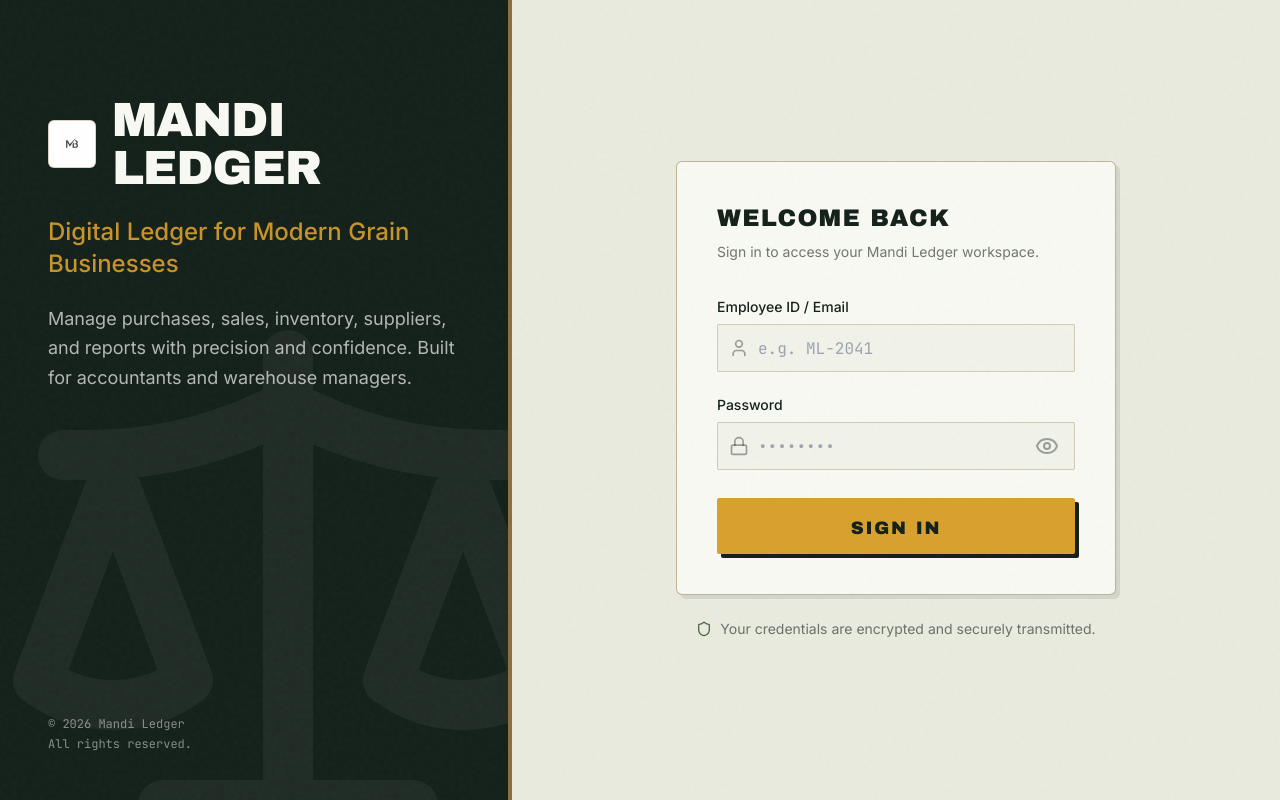
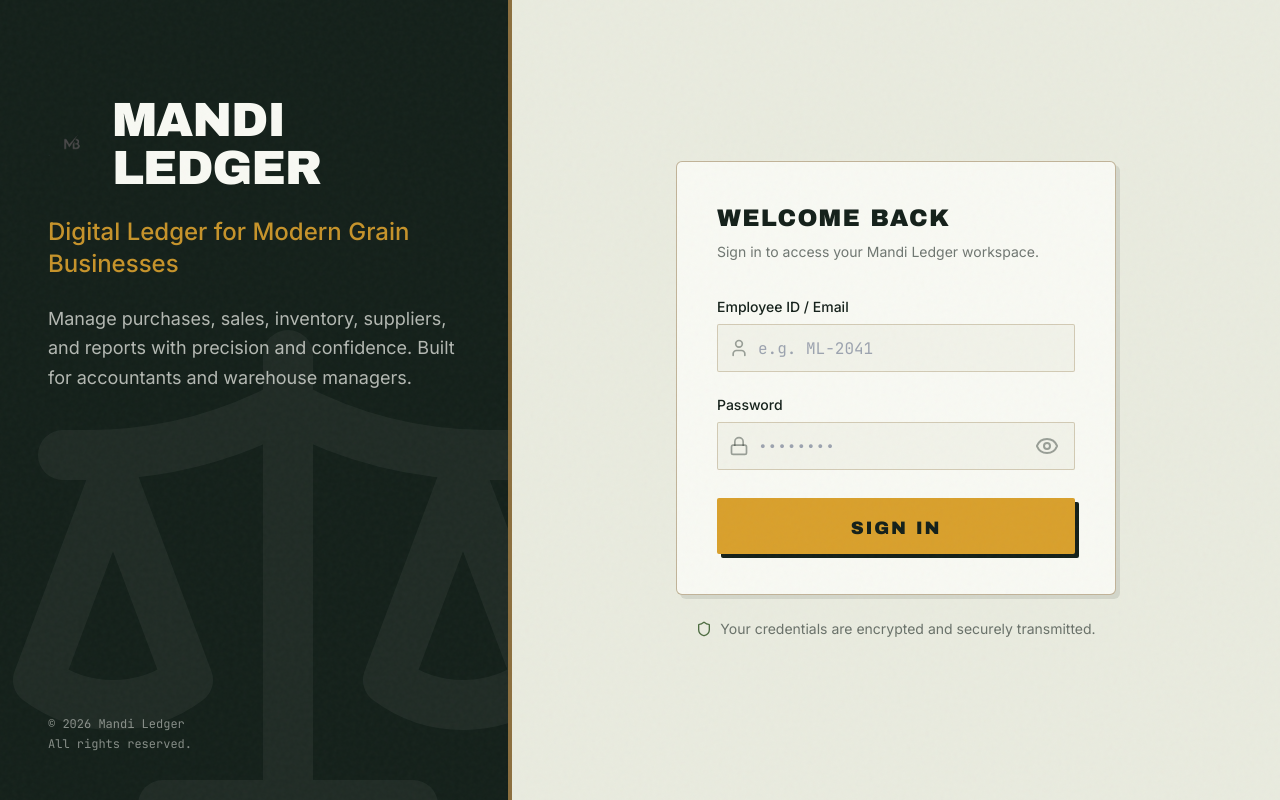
Before and after one commit to SanjayMuthuswamy/mandi-ledger, a React (Vite) app: page /login in a window 1280 px wide. Built offline with nearby package versions, Linux system fonts and the light colour scheme; no server answers.

Commit message:
style: remove background, padding, and border styles from logo to render it fully transparent

```diff
--- a/src/components/layout/AppLayout.tsx
+++ b/src/components/layout/AppLayout.tsx
@@ -94,7 +94,7 @@ function LedgerIndex() {
       {/* Desktop Sidebar */}
       <nav className="hidden md:flex w-56 border-r border-brass/20 flex-col pt-8 pb-8 h-full bg-stone overflow-y-auto hide-scrollbar">
         <div className="px-8 mb-10 flex flex-col gap-3">
-          <img src="/logo.png" alt="Logo" className="w-14 h-14 object-contain bg-white rounded-md p-1 border border-brass/20" />
+          <img src="/logo.png" alt="Logo" className="w-14 h-14 object-contain" />
           <h2 className="font-display text-ink uppercase tracking-tight text-xl drop-shadow-stamp origin-left inline-block">Ledger Index</h2>
         </div>
         <div className="flex-1 flex flex-col gap-1 pb-4">
--- a/src/pages/Login.tsx
+++ b/src/pages/Login.tsx
@@ -75,7 +75,7 @@ export function Login() {
           className="relative z-10 mt-12"
         >
           <div className="flex items-center gap-4 mb-6">
-            <img src="/logo.png" alt="Logo" className="w-12 h-12 object-contain bg-white rounded-md p-1 border border-brass/30" />
+            <img src="/logo.png" alt="Logo" className="w-12 h-12 object-contain" />
             <h1 className="font-display text-4xl xl:text-5xl uppercase tracking-tight drop-shadow-stamp">
               Mandi Ledger
             </h1>
@@ -106,7 +106,7 @@ export function Login() {
         >
           {/* Mobile Header */}
           <div className="md:hidden mb-6 text-center flex flex-col items-center gap-2">
-            <img src="/logo.png" alt="Logo" className="w-16 h-16 object-contain bg-[#F8F9F3] rounded-md p-1 border border-brass/30 mb-2" />
+            <img src="/logo.png" alt="Logo" className="w-16 h-16 object-contain mb-2" />
             <h1 className="font-display text-4xl uppercase tracking-tighter text-ink drop-shadow-stamp">
               Mandi Ledger
             </h1>
```
